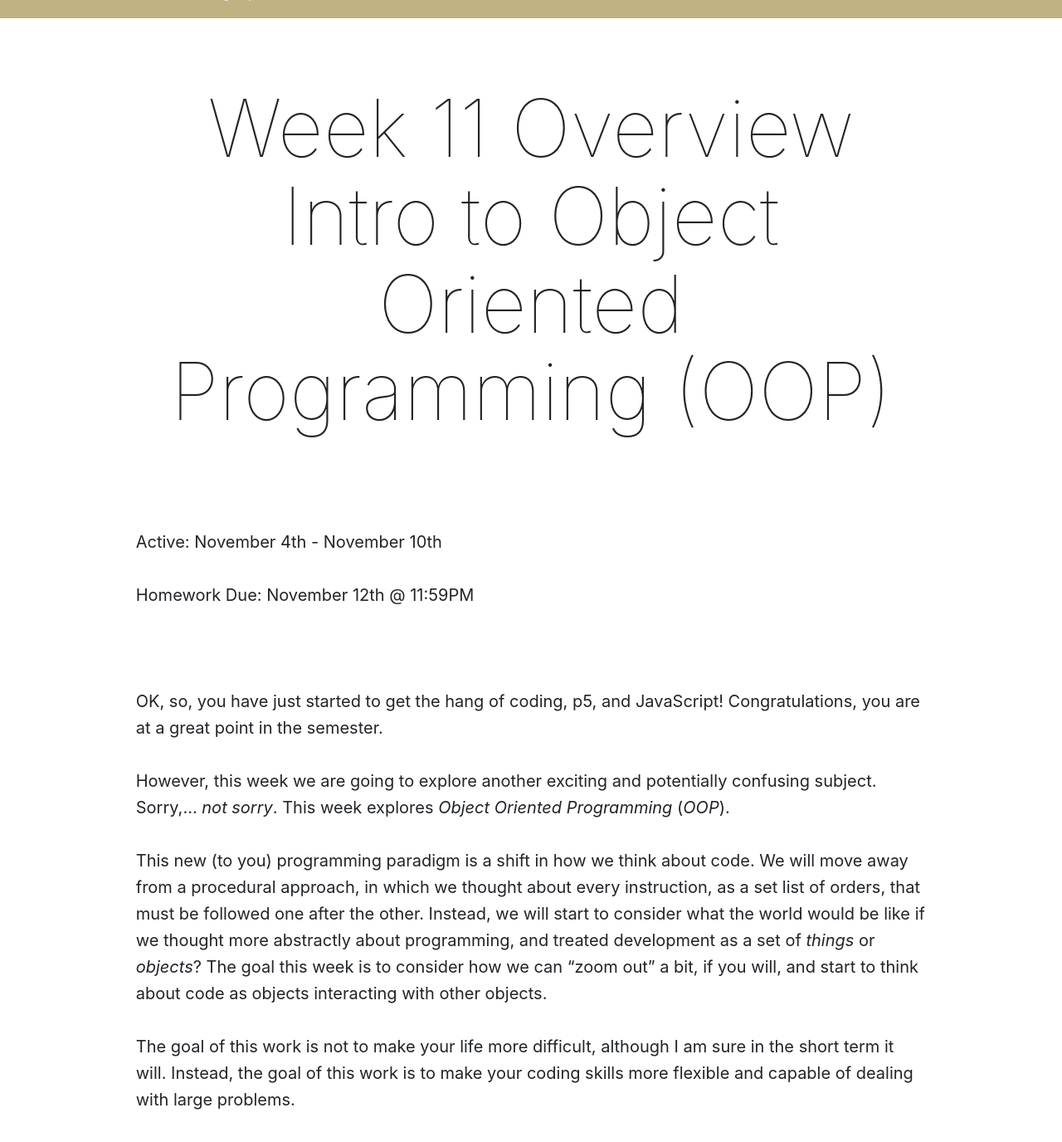
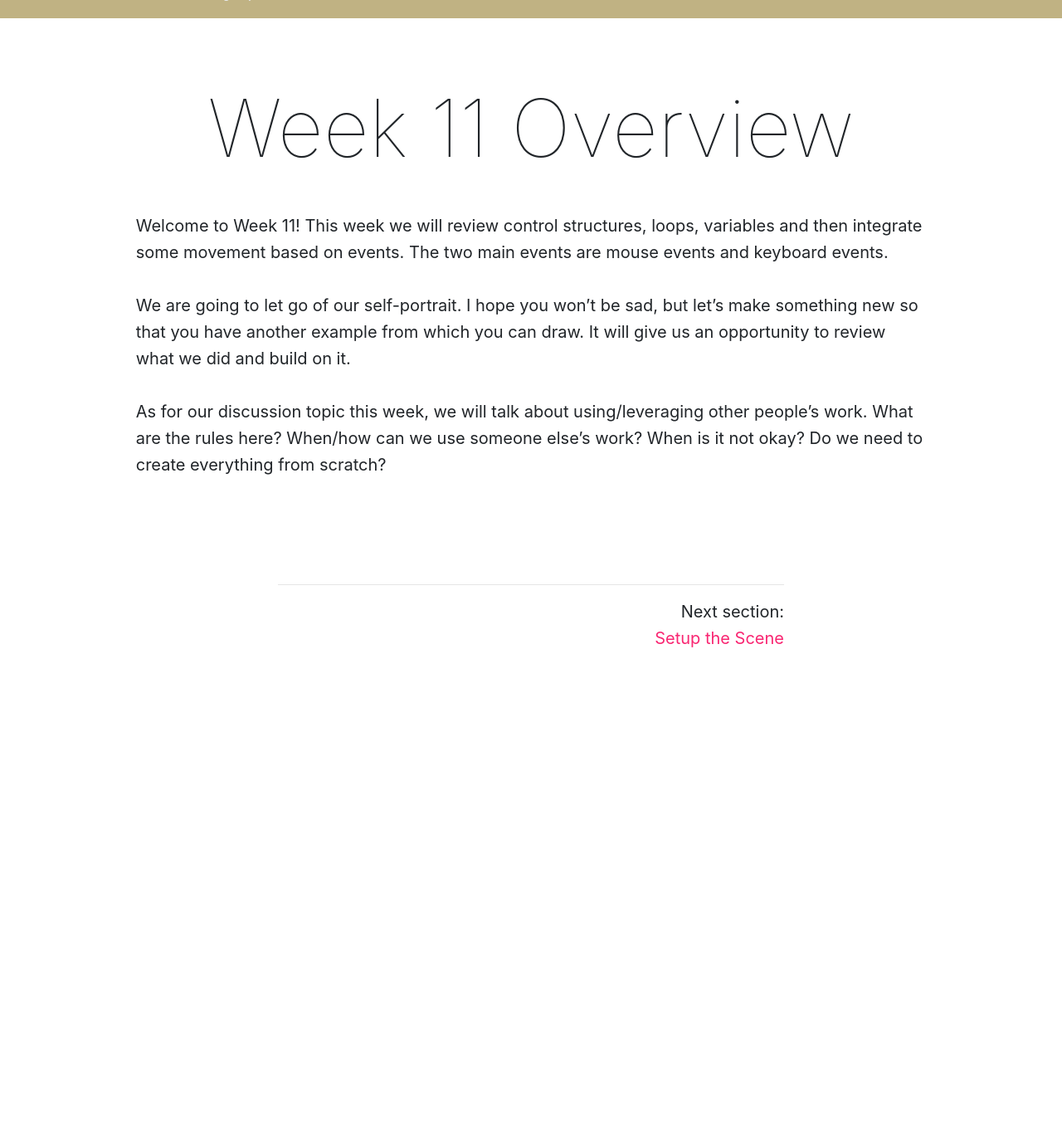
Before and after one commit to Montana-Media-Arts/creative-coding-1-Fall2019, a Jekyll site: the page built from modules/week-11/_posts/2017-01-01-overview.md, in a window 1280 px wide and 1400 px high, scrolled down 325 px. Shown: the top 1376 px of the window at 83% size. Built offline with Jekyll 4.4.1, drawn with Linux system fonts in a browser that asks for light colours; nearby versions of some CDN libraries; after the commit the page ends 1126 px from its top, so only the background shows below that; some of the changed text lies outside the part shown.

Commit message:
updated files for week 11

```diff
--- a/modules/week-11/_posts/2017-01-01-overview.md
+++ b/modules/week-11/_posts/2017-01-01-overview.md
@@ -3,26 +3,11 @@ title: Weekly Overview
 module: 11
 ---
 
-# Week 11 Overview <br />Intro to Object Oriented Programming (OOP)
+# Week 11 Overview
 
 
-<br />
+Welcome to Week 11!  This week we will review control structures, loops, variables and then integrate some movement based on events.  The two main events are mouse events and keyboard events.
 
+We are going to let go of our self-portrait.  I hope you won't be sad, but let's make something new so that you have another example from which you can draw.  It will give us an opportunity to review what we did and build on it.
 
-Active: {{ site.data.dates[page.module][0] }}
-
-Homework Due: {{ site.data.dates[page.module][1] }}
-
-
-<br />
-
-<!-- <div class="embed-responsive embed-responsive-16by9"><iframe class="embed-responsive-item" src="https://www.youtube.com/embed/GGX5lm2me0A" frameborder="0" allowfullscreen></iframe></div> -->
-
-
-OK, so, you have just started to get the hang of coding, p5, and JavaScript! Congratulations, you are at a great point in the semester.
-
-However, this week we are going to explore another exciting and potentially confusing subject. Sorry,... _not sorry_. This week explores _Object Oriented Programming_ (_OOP_).
-
-This new (to you) programming paradigm is a shift in how we think about code. We will move away from a procedural approach, in which we thought about every instruction, as a set list of orders, that must be followed one after the other. Instead, we will start to consider what the world would be like if we thought more abstractly about programming, and treated development as a set of _things_ or _objects_? The goal this week is to consider how we can "zoom out" a bit, if you will, and start to think about code as objects interacting with other objects.
-
-The goal of this work is not to make your life more difficult, although I am sure in the short term it will. Instead, the goal of this work is to make your coding skills more flexible and capable of dealing with large problems.
+As for our discussion topic this week, we will talk about using/leveraging other people's work.  What are the rules here?  When/how can we use someone else's work?  When is it not okay? Do we need to create everything from scratch?
```
Also changed, not shown: modules/week-11/_posts/2017-01-05-oop.md (deleted, +0 -54 lines), modules/week-11/_posts/2017-01-05-setup-the-scene.md (added, +75 -0 lines).
